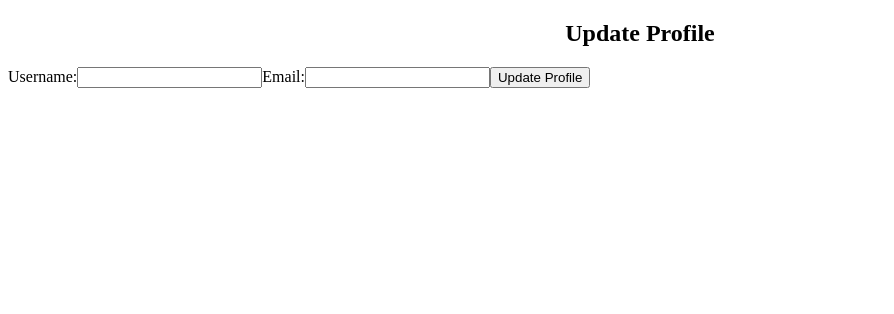
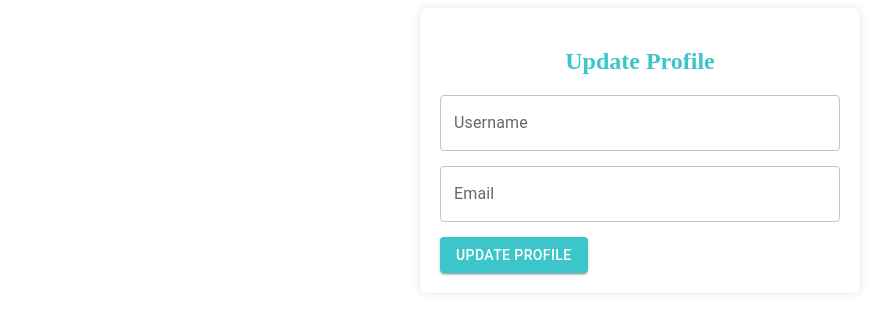
Before and after one commit to Faith-chepkemboi/WEB_APPLICATION, a React (Create React App) app in the folder frontend/: page /updateProfile in a window 1280 px wide. Shown: the top 314 px of the page, without its empty margins (0-894 px from the left). Built offline with nearby package versions, Linux system fonts and the light colour scheme.

Commit message:
decorate

```diff
--- a/frontend/src/components/UpdateProfile.js
+++ b/frontend/src/components/UpdateProfile.js
@@ -1,10 +1,40 @@
 import React, { useState } from 'react';
 import axios from 'axios';
+import { styled } from '@mui/material/styles';
+import { Button, TextField, Typography } from '@mui/material';
+
+const FormContainer = styled('div')({
+  backgroundColor: '#fff',
+  padding: '20px',
+  borderRadius: '8px',
+  boxShadow: '0 0 10px rgba(0, 0, 0, 0.1)',
+  maxWidth: '400px',
+  margin: 'auto',
+});
+
+const FormTitle = styled('h2')({
+  marginBottom: '20px',
+  textAlign: 'center',
+  color: '#3cc5ca', // Light blue color
+});
+
+const StyledTextField = styled(TextField)({
+  marginBottom: '15px',
+  width: '100%',
+});
+
+const SubmitButton = styled(Button)({
+  backgroundColor: '#3cc5ca', // Light blue color
+  color: '#fff',
+  '&:hover': {
+    backgroundColor: '#1ea6ab', // Darker shade of blue on hover
+  },
+});
 
 const UpdateProfile = () => {
   const [formData, setFormData] = useState({
     username: '',
-        email: ''
+    email: '',
   });
 
   const handleChange = (e) => {
@@ -17,8 +47,8 @@ const UpdateProfile = () => {
     try {
       const response = await axios.put('http://localhost:8000/core/api/updateProfile/', formData, {
         headers: {
-                    Authorization: `Bearer ${localStorage.getItem('accessToken')}`
-                }
+          Authorization: `Bearer ${localStorage.getItem('accessToken')}`,
+        },
       });
 
       console.log('Profile updated successfully:', response.data);
@@ -29,22 +59,31 @@ const UpdateProfile = () => {
     }
   };
 
-
   return (
-        <div>
-            <h2>Update Profile</h2>
+    <FormContainer>
+      <FormTitle>Update Profile</FormTitle>
       <form onSubmit={handleSubmit}>
-                <label>
-                    Username:
-                    <input type="text" name="username" value={formData.username} onChange={handleChange} />
-                </label>
-                <label>
-                    Email:
-                    <input type="email" name="email" value={formData.email} onChange={handleChange} />
-                </label>
-                <button type="submit">Update Profile</button>
+        <StyledTextField
+          label="Username"
+          name="username"
+          value={formData.username}
+          onChange={handleChange}
+          variant="outlined"
+          fullWidth
+        />
+        <StyledTextField
+          label="Email"
+          name="email"
+          value={formData.email}
+          onChange={handleChange}
+          variant="outlined"
+          fullWidth
+        />
+        <SubmitButton type="submit" variant="contained">
+          Update Profile
+        </SubmitButton>
       </form>
-        </div>
+    </FormContainer>
   );
 };
 
```
Lines whose indentation alone changed are shown as unchanged.
